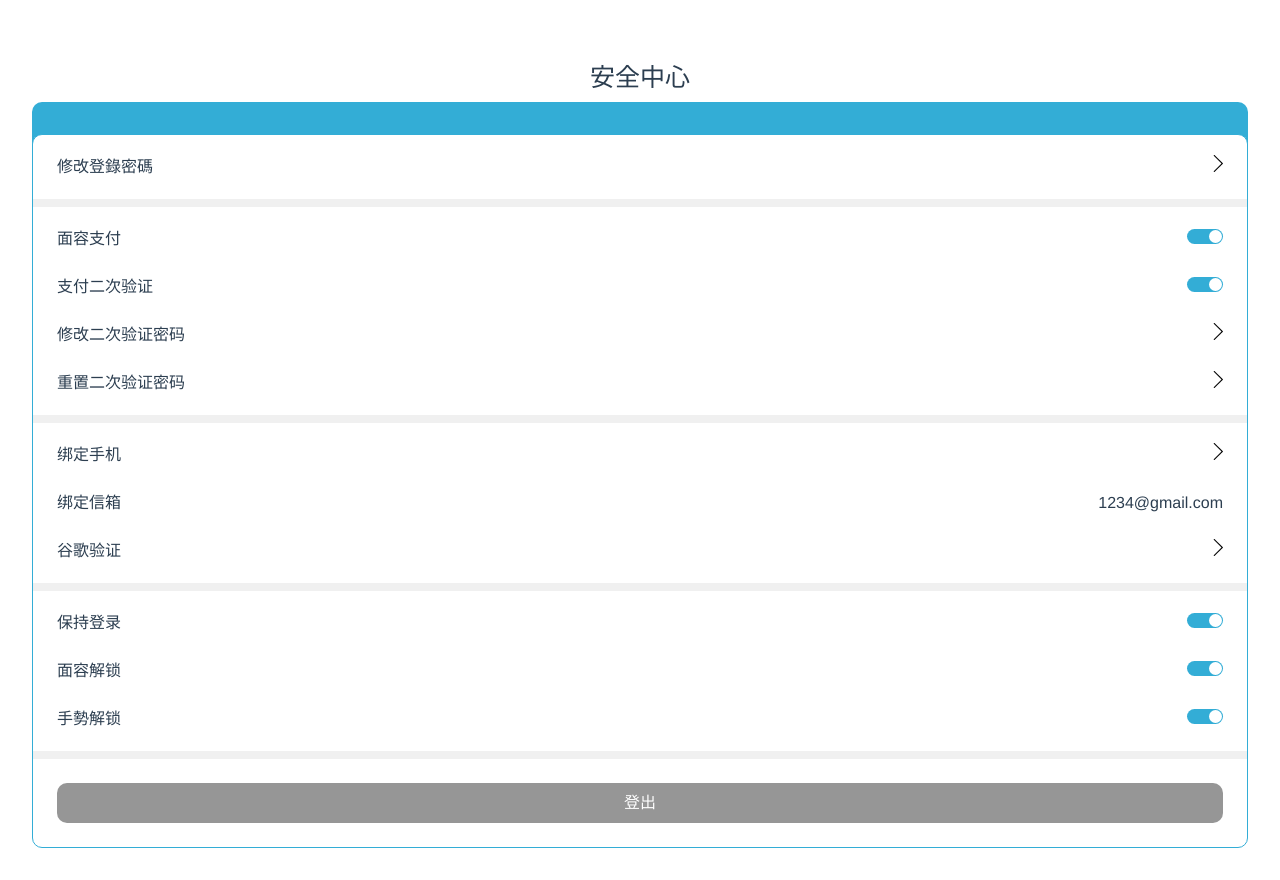
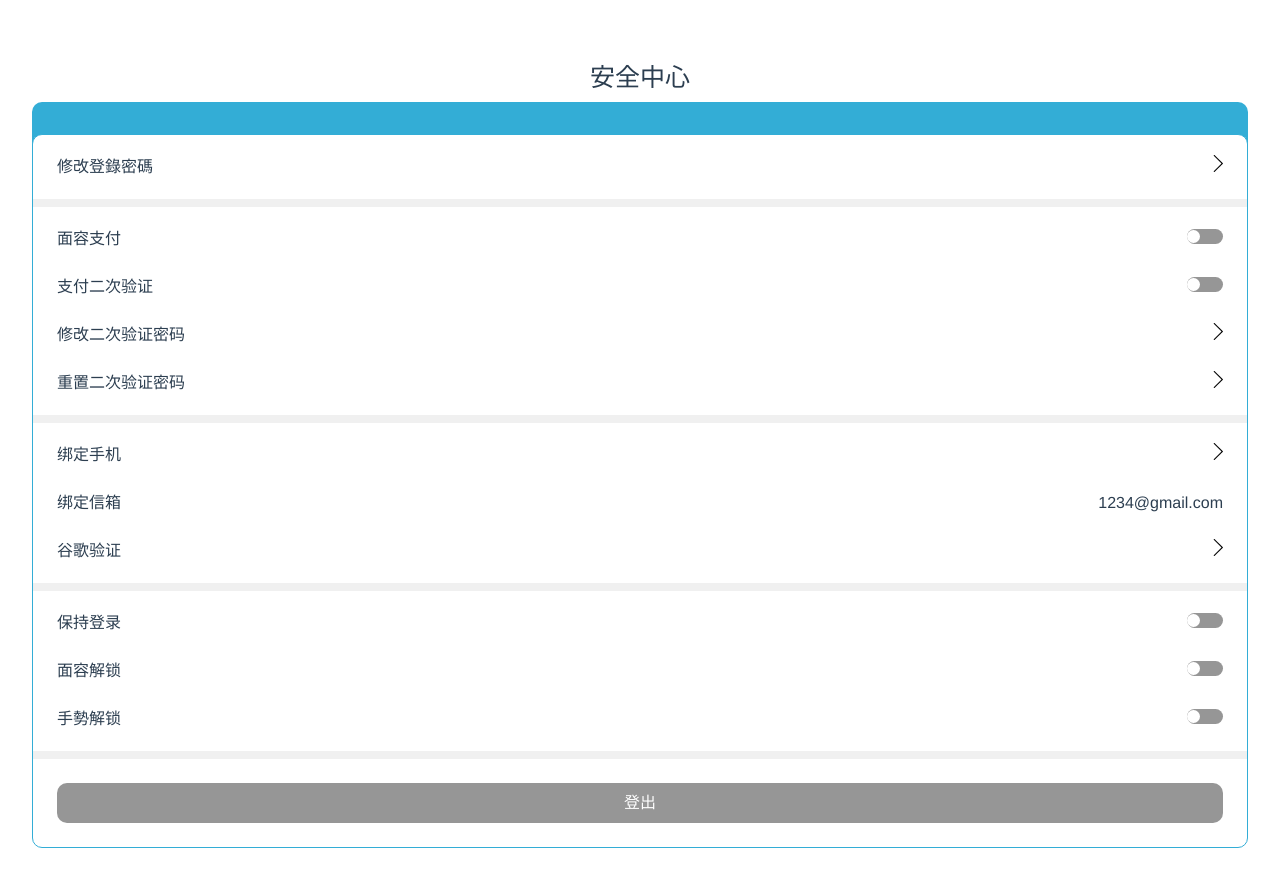
Before and after one commit to katelove/vue-wallet, a Vue app: page /safeCenter in a window 1280 px wide. Built offline with nearby package versions, Linux system fonts and the light colour scheme.

Commit message:
change switchBtn component

```diff
--- a/src/components/SwitchBtn.vue
+++ b/src/components/SwitchBtn.vue
@@ -3,10 +3,25 @@
         <input
             type="checkbox"
             class="w-9 h-15px cursor-pointer relative appearance-none outline-none rounded-10px input-time"
-            checked
+            :checkded="checked"
+            @change="$emit('change',$event.target.checked)"
         >
     </div>
 </template>
+
+<script>
+
+export default {
+    name: 'SwitchBtn',
+    model: {
+        prop: 'checked',
+        event: 'change'
+    },
+    props: {
+        checked: Boolean
+    }
+};
+</script>
 
 <style>
 .input-time{
--- a/src/views/Login/SafeCenter/SafeCenter.vue
+++ b/src/views/Login/SafeCenter/SafeCenter.vue
@@ -29,13 +29,13 @@
                     <p class="text-base">
                         面容支付
                     </p>
-                    <SwithBtn />
+                    <SwithBtn v-model="buttonValue" />
                 </div>
                 <div class="flex justify-between mt-6">
                     <p class="text-base">
                         支付二次验证
                     </p>
-                    <SwithBtn />
+                    <SwithBtn v-model="buttonValue" />
                 </div>
                 <div class="flex justify-between mt-6">
                     <p class="text-base">
@@ -111,19 +111,19 @@
                     <p class="text-base">
                         保持登录
                     </p>
-                    <SwithBtn />
+                    <SwithBtn v-model="buttonValue" />
                 </div>
                 <div class="flex justify-between mt-6">
                     <p class="text-base">
                         面容解锁
                     </p>
-                    <SwithBtn />
+                    <SwithBtn v-model="buttonValue" />
                 </div>
                 <div class="flex justify-between mt-6">
                     <p class="text-base">
                         手勢解锁
                     </p>
-                    <SwithBtn />
+                    <SwithBtn v-model="buttonValue" />
                 </div>
             </div>
             <div class="w-full bg-diamondGrey h-2" />
@@ -156,6 +156,11 @@ export default {
         SwithBtn,
         Button
     },
+    data() {
+        return{
+            buttonValue: false
+        };
+    },
     methods: {
         logout() {
             this.$store.dispatch("logout");
```
